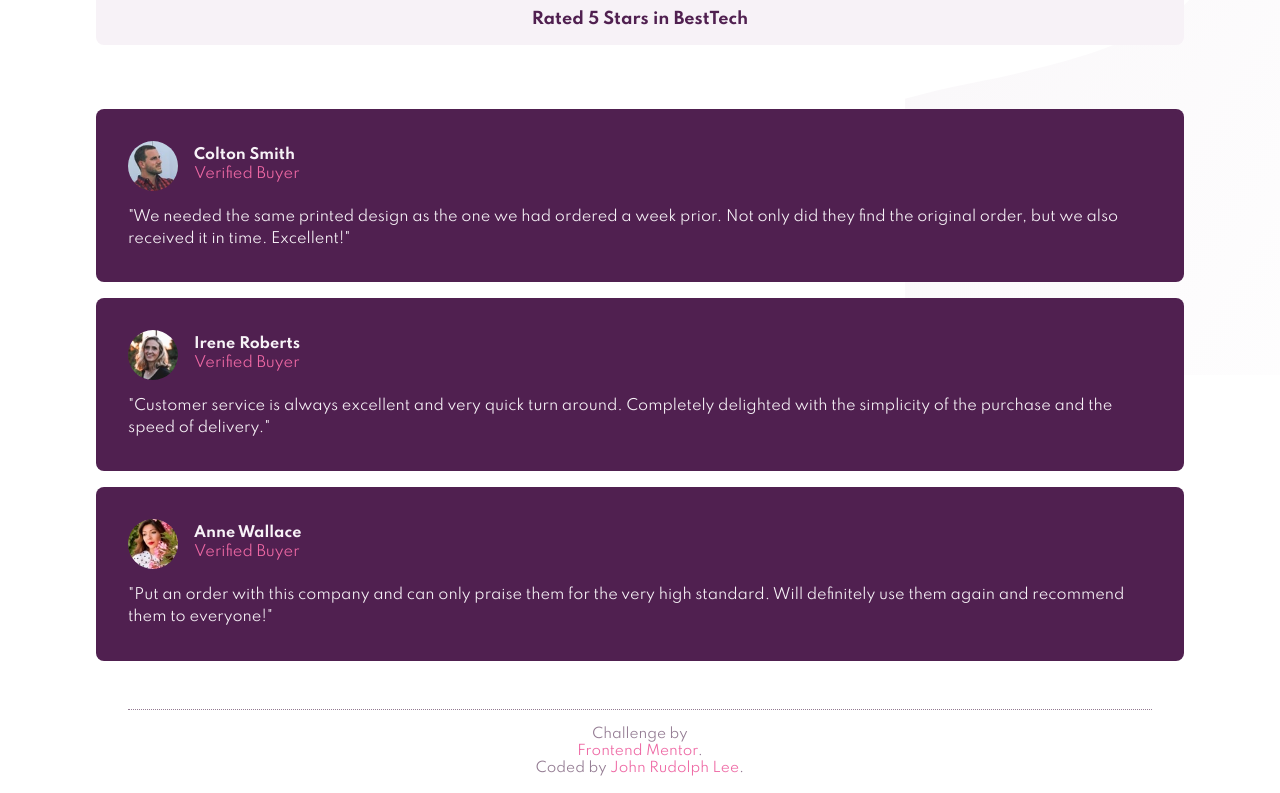
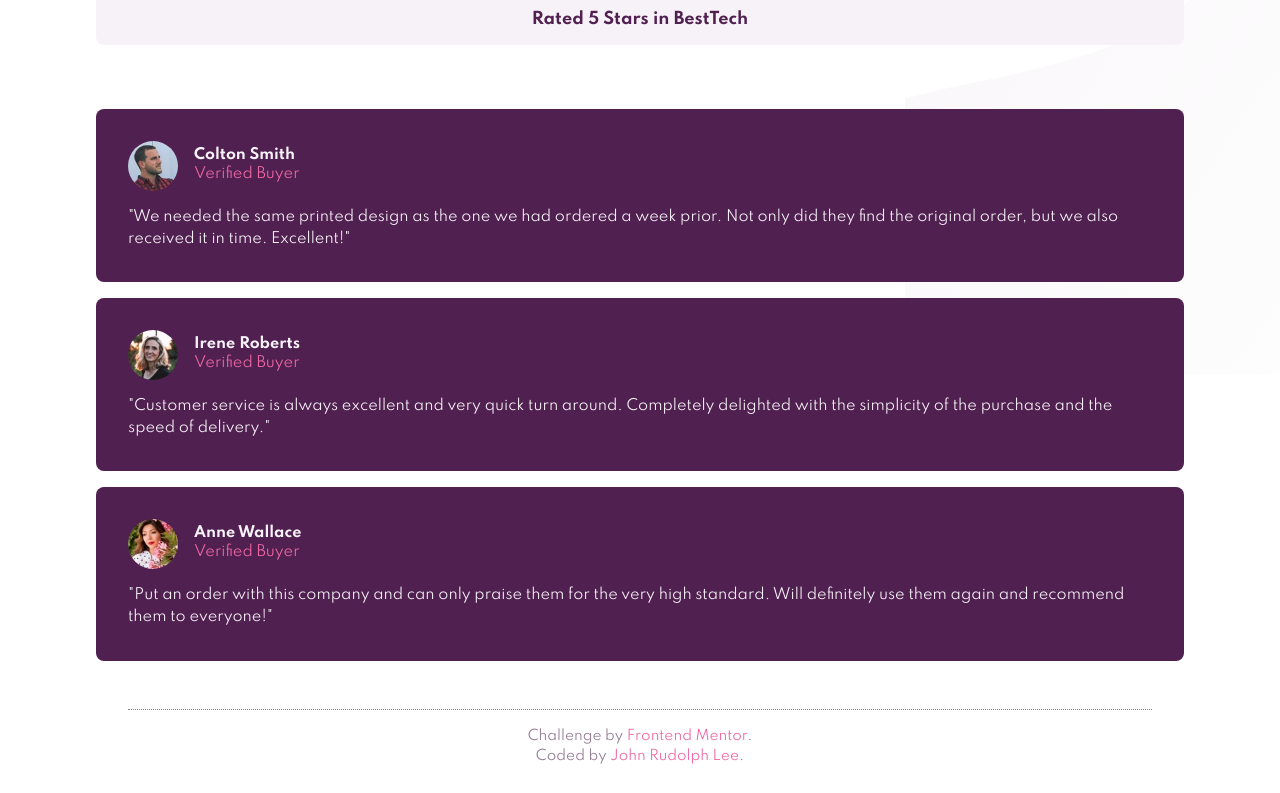
Before and after one commit to dolphius21/Social-Proof-Section, a plain HTML site: page index.html in a window 1280 px wide. Shown: the part 425-1218 px from the top of the page. Drawn offline with Linux system fonts and the light colour scheme.

Commit message:
change footer

```diff
--- a/index.html
+++ b/index.html
@@ -114,10 +114,13 @@
         </section>
       </div>
       <footer class="attribution">
-        Challenge by<br />
-        <a href="https://www.frontendmentor.io?ref=challenge" target="_blank">Frontend Mentor</a
-        >.<br />
-        Coded by <a href="https://github.com/dolphius21" target="_blank">John Rudolph Lee</a>.
+        <p>
+          Challenge by
+          <a href="https://www.frontendmentor.io?ref=challenge" target="_blank">Frontend Mentor</a>.
+        </p>
+        <p>
+          Coded by <a href="https://github.com/dolphius21" target="_blank">John Rudolph Lee</a>.
+        </p>
       </footer>
     </main>
   </body>
```
